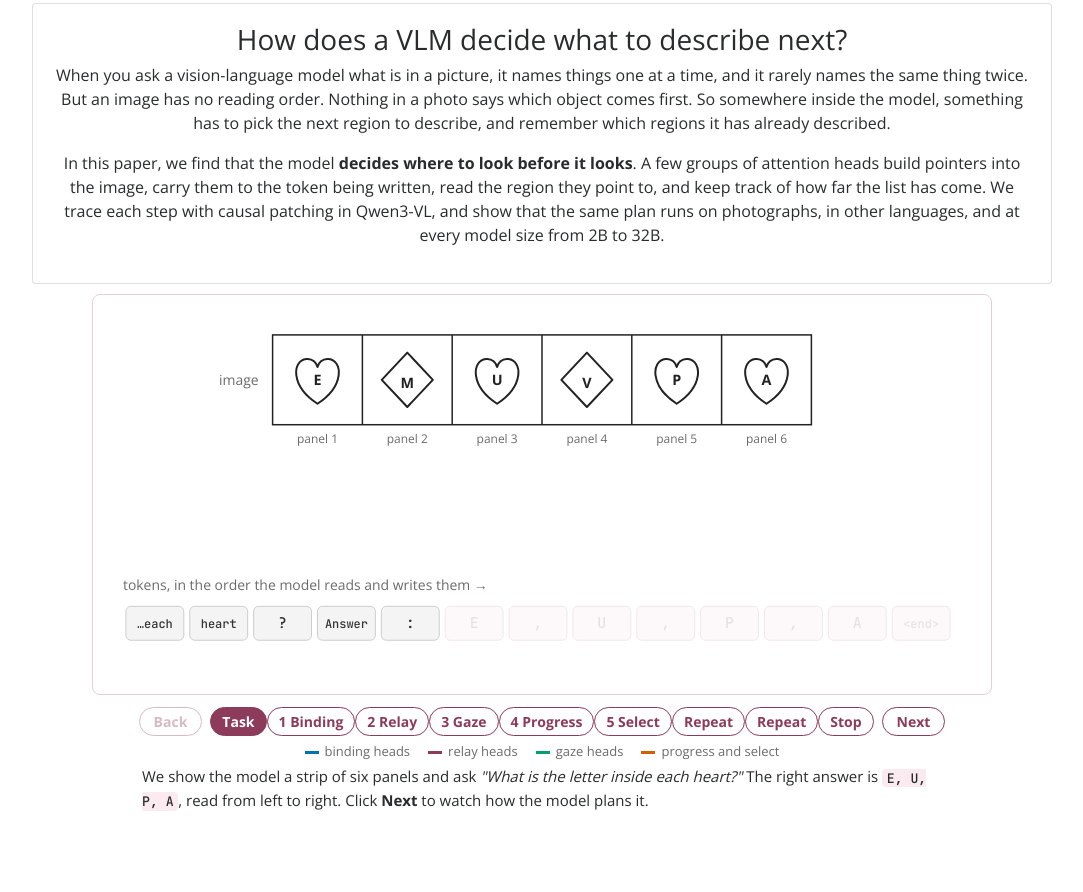
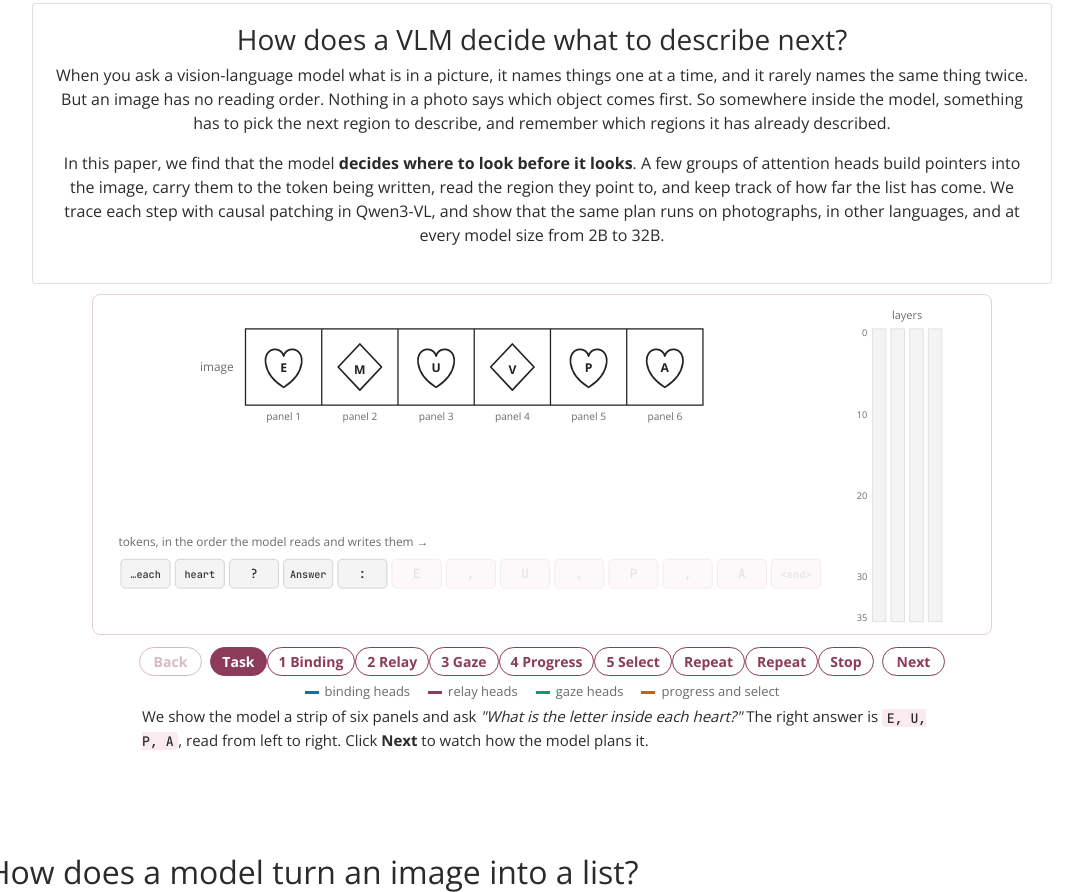
Before and after one commit to rohitgandikota/planweb, a plain HTML site: page public/index.html in a window 1280 px wide. Shown: the part 497-1389 px from the top of the page, without its empty margins (98-1181 px from the left). Drawn offline with nearby package versions, Linux system fonts and the light colour scheme.

Commit message:
Plan walk-through: layer ruler for each step, earlier steps stay visible and lighter

```diff
--- a/public/index.html
+++ b/public/index.html
@@ -60,7 +60,7 @@ figcaption { font-size: 13px; line-height: 1.5; text-align: left; max-width: 800
 /* Interactive plan */
 #plan { max-width: 900px; margin: 10px auto 0; }
 #plan .stage { background: #fff; border: 1px solid #e6d0d8; border-radius: 8px; overflow-x: auto; }
-#plan svg { display: block; width: 100%; min-width: 560px; height: auto; }
+#plan svg { display: block; width: 100%; min-width: 640px; height: auto; }
 #plan .controls { display: flex; flex-wrap: wrap; align-items: center; justify-content: center; gap: 8px; margin: 12px 0 6px; }
 #plan button { font: 600 14px 'Open Sans', sans-serif; border: 1px solid var(--rose-dark); background: #fff; color: var(--rose-dark); border-radius: 999px; padding: 4px 14px; cursor: pointer; }
 #plan button.step { padding: 4px 11px; }
@@ -118,7 +118,7 @@ In this paper, we find that the model <b>decides where to look before it looks</
 <div class="col">
 
 <figure id="plan" aria-label="Interactive walk-through of the plan">
-  <div class="stage"><svg id="plan-svg" viewBox="0 0 900 400" role="img" aria-label="Panel strip, question tokens, and answer tokens with the active step drawn as arrows"></svg></div>
+  <div class="stage"><svg id="plan-svg" viewBox="0 0 1060 400" role="img" aria-label="Panel strip, question tokens, and answer tokens, with arrows for each step and the layers where it happens"></svg></div>
   <div class="controls">
     <button id="plan-prev" type="button">Back</button>
     <span id="plan-steps"></span>
@@ -378,6 +378,29 @@ document.querySelectorAll("[data-strip]").forEach(function (el) {
 
   var arrowLayer = el("g", {}); svg.appendChild(arrowLayer);
 
+  // Layer ruler: one column per group of heads, layers 0 to 35 top to bottom.
+  var BANDS = [[], [["bind", 15, 21]], [["relay", 19, 23]], [["gaze", 19, 34]],
+    [["bind", 15, 21], ["prog", 20, 21]], [["prog", 20, 25], ["gaze", 19, 34]],
+    [["bind", 15, 21], ["prog", 20, 25], ["gaze", 19, 34]], [["bind", 15, 21], ["prog", 20, 25], ["gaze", 19, 34]],
+    [["bind", 15, 21], ["prog", 20, 25]]];
+  var COLS = { bind: 0, relay: 1, gaze: 2, prog: 3 }, LX = 920, LCW = 16, LCG = 6, LY = 40, LS = 9.6;
+  function ly(l) { return LY + l * LS; }
+  function lx(k) { return LX + COLS[k] * (LCW + LCG); }
+  svg.appendChild(el("text", { x: LX + 2 * (LCW + LCG) - LCG / 2, y: LY - 12, "text-anchor": "middle", "font-size": "13", fill: "#6b6b6b", "font-family": "Open Sans, sans-serif" }, "layers"));
+  Object.keys(COLS).forEach(function (k) {
+    svg.appendChild(el("rect", { x: lx(k), y: ly(0), width: LCW, height: ly(36) - ly(0), fill: "#f4f4f4", stroke: "#ddd" }));
+  });
+  [0, 10, 20, 30, 35].forEach(function (l) {
+    svg.appendChild(el("text", { x: LX - 6, y: ly(l) + LS / 2 + 4, "text-anchor": "end", "font-size": "11", fill: "#6b6b6b", "font-family": "Open Sans, sans-serif" }, l));
+  });
+  var bandLayer = el("g", {}); svg.appendChild(bandLayer);
+  function band(b, active, labelY) {
+    var g = el("g", { opacity: active ? 1 : 0.22 });
+    g.appendChild(el("rect", { x: lx(b[0]), y: ly(b[1]), width: LCW, height: ly(b[2] + 1) - ly(b[1]), fill: C[b[0]] }));
+    if (active) g.appendChild(el("text", { x: LX + 4 * (LCW + LCG), y: labelY, "font-size": "12", "font-weight": "700", fill: C[b[0]], "font-family": "Open Sans, sans-serif", "dominant-baseline": "hanging" }, b[1] + "-" + b[2]));
+    return g;
+  }
+
   function arrow(a) {
     var kind = a[3], c = C[kind], d;
     if (a[0] === "t2p") {
@@ -411,7 +434,17 @@ document.querySelectorAll("[data-strip]").forEach(function (el) {
       cur.setAttribute("opacity", 1);
     }
     while (arrowLayer.firstChild) arrowLayer.removeChild(arrowLayer.firstChild);
+    while (bandLayer.firstChild) bandLayer.removeChild(bandLayer.firstChild);
+    for (var j = 0; j < at; j++) {                 // earlier steps stay, lighter
+      STEPS[j].arrows.forEach(function (a) { var p = arrow(a); p.setAttribute("opacity", 0.2); arrowLayer.appendChild(p); });
+      BANDS[j].forEach(function (b) { bandLayer.appendChild(band(b, false)); });
+    }
     s.arrows.forEach(function (a) { arrowLayer.appendChild(arrow(a)); });
+    var lastY = -1e9;                              // stack labels so they never overlap
+    BANDS[at].slice().sort(function (a, b) { return a[1] - b[1]; }).forEach(function (b) {
+      var y = Math.max(ly(b[1]), lastY + 15); lastY = y;
+      bandLayer.appendChild(band(b, true, y));
+    });
     say.innerHTML = s.say;
     btns.forEach(function (b, i) { if (i === at) b.setAttribute("aria-current", "step"); else b.removeAttribute("aria-current"); });
     prev.disabled = at === 0; next.disabled = at === STEPS.length - 1;
```
Also changed, not shown: src/index.html (+35 -2 lines).
